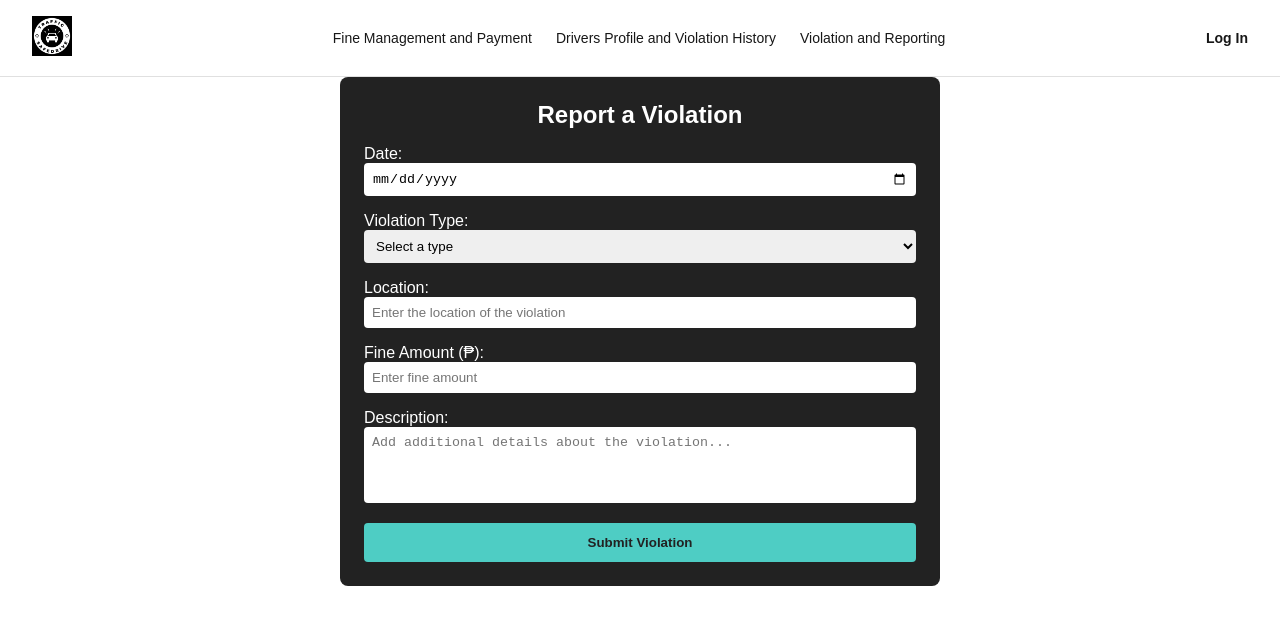
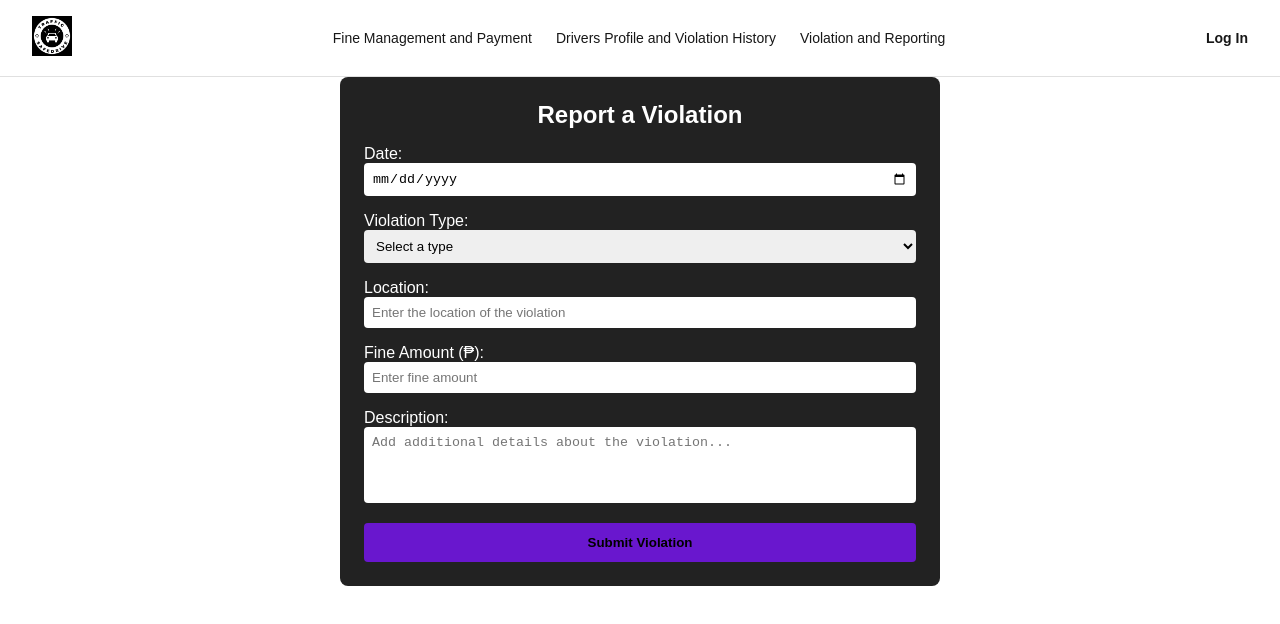
Before and after one commit to bananaNuggets75/traffic-management-system, a Next.js app: page /violationReporting in a window 1280 px wide. Shown: the top 624 px of the page. Built offline with nearby package versions, Linux system fonts and the light colour scheme.

Commit message:
change-button-color

```diff
--- a/app/globals.css
+++ b/app/globals.css
@@ -3,8 +3,8 @@
   --foreground: #171717;
   --primary-color: #1c1227;
   --hover-color: #000000;
-  --button-green: #14a800;
-  --button-green-hover: #12a400;
+  --button-green: #6917ce;
+  --button-green-hover: #814ae0;
 }
 
 @media (prefers-color-scheme: dark) {
--- a/app/violationReporting/page.tsx
+++ b/app/violationReporting/page.tsx
@@ -145,8 +145,8 @@ const ViolationReporting = () => {
           type="submit"
           style={{
             padding: '12px',
-            backgroundColor: '#4ECDC4',
-            color: '#222',
+            backgroundColor: '#6917ce',
+            color: '#fffff',
             fontWeight: 'bold',
             borderRadius: '4px',
             border: 'none',
--- a/components/navbar.tsx
+++ b/components/navbar.tsx
@@ -41,7 +41,7 @@ export default function Navbar() {
 
         {/* Right Section: Log In Button */}
         <div className="right-nav">
-          <button className="login-button bg-blue-500 text-white px-4 py-2 rounded hover:bg-blue-600">
+          <button className="login-button bg-blue-500 text-white px-4 py-2 rounded hover:bg-purple-600">
             <Link href="/login">Log In</Link>
           </button>
         </div>
```
